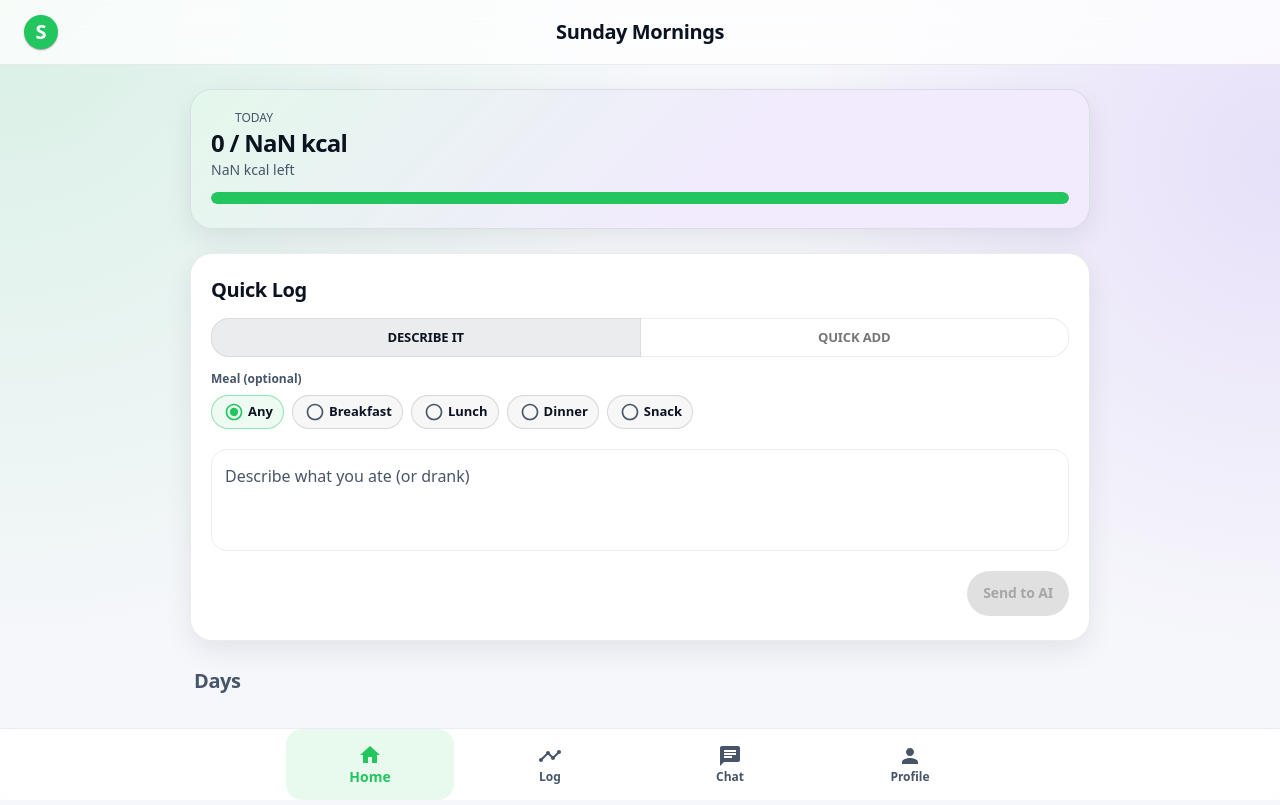
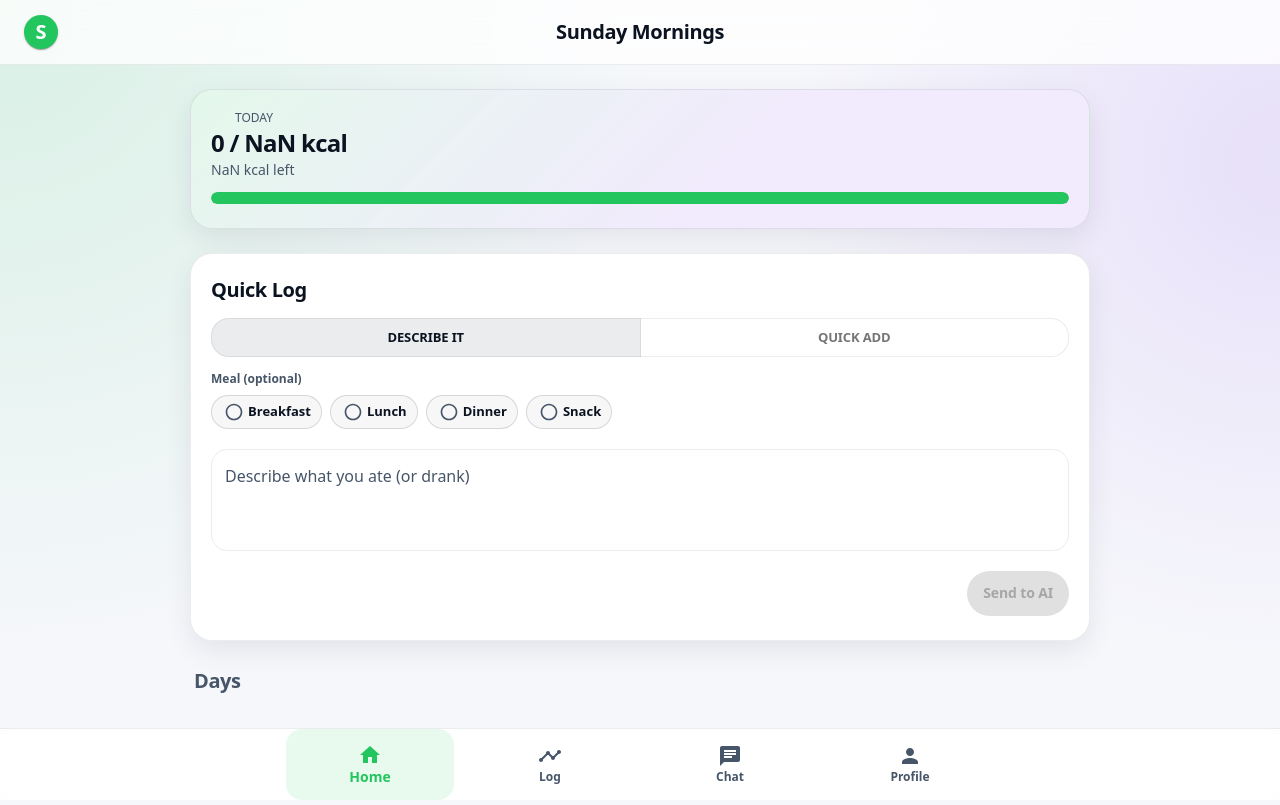
Before and after one commit to ginobuzz/digital-nutritionist-frontend, a React (Create React App) app: page / in a window 1280 px wide. Built offline with nearby package versions, Linux system fonts and the light colour scheme; no server answers; sample sign-in values are in the browser's storage; some icons are missing.

Commit message:
radio button logic complete

```diff
--- a/src/components/Dashboard.tsx
+++ b/src/components/Dashboard.tsx
@@ -369,7 +369,6 @@ const Dashboard: React.FC<DashboardProps> = ({ user, onNavigateToChat }) => {
             >
               {(
                 [
-                  { value: '', label: 'Any' },
                   { value: 'breakfast', label: 'Breakfast' },
                   { value: 'lunch', label: 'Lunch' },
                   { value: 'dinner', label: 'Dinner' },
@@ -379,7 +378,7 @@ const Dashboard: React.FC<DashboardProps> = ({ user, onNavigateToChat }) => {
                 const selected = mealType === option.value;
                 return (
                   <FormControlLabel
-                    key={option.value || 'any'}
+                    key={option.value}
                     value={option.value}
                     disabled={logBusy}
                     control={<Radio size="small" />}
```
